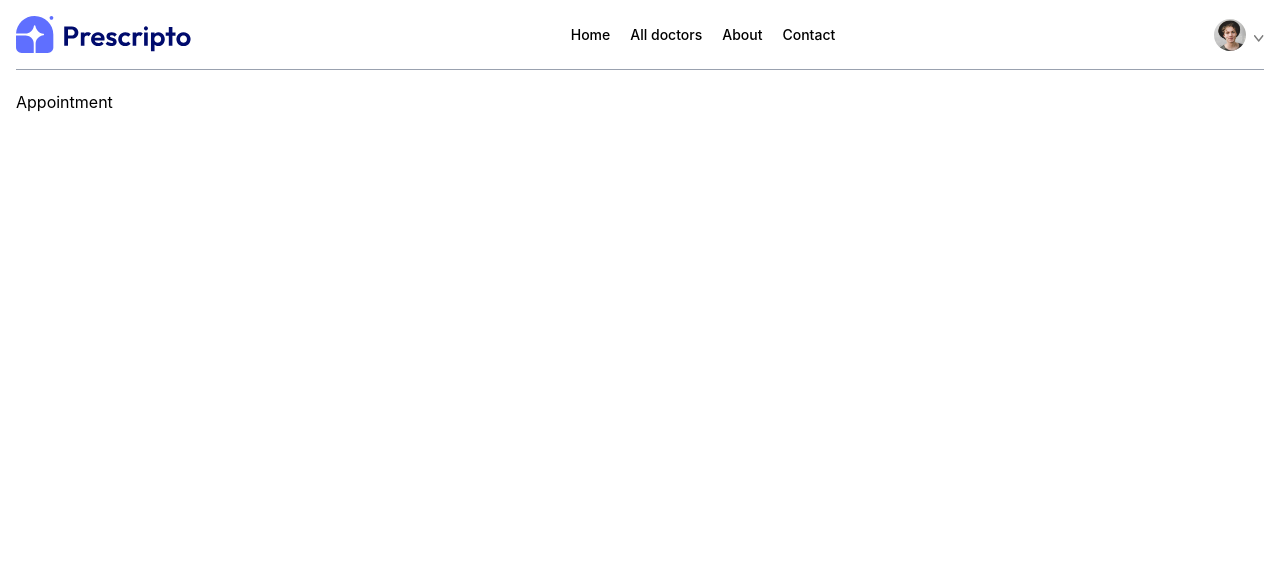
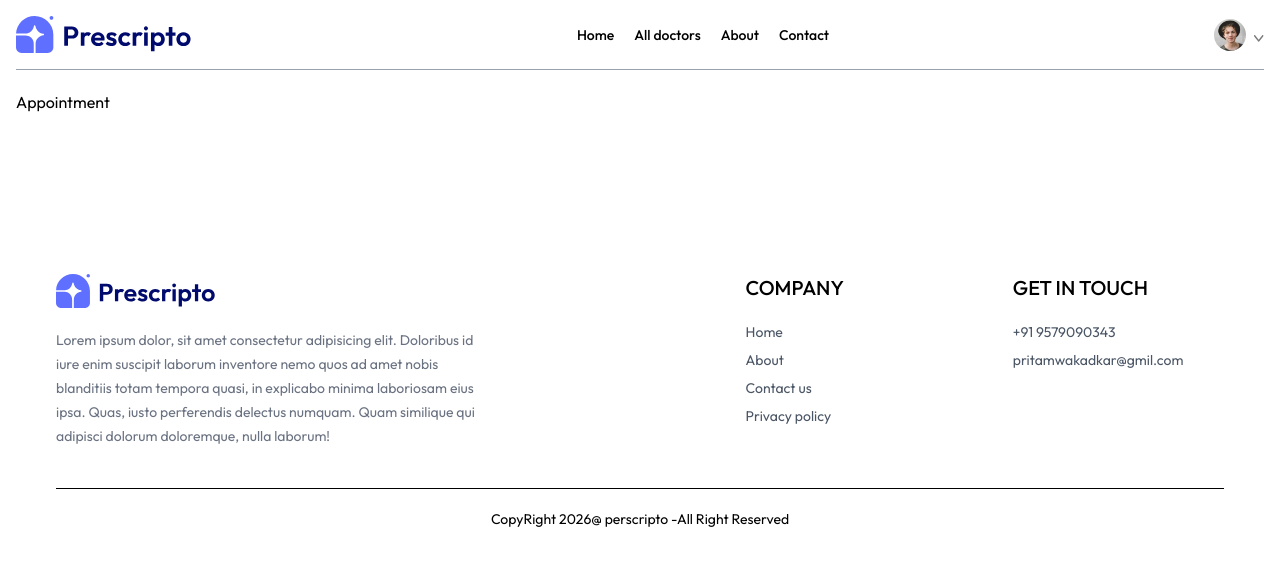
Before and after one commit to PritamWakadkar/clinicQueue, a React (Vite) app in the folder frontend/: page /appointment/1 in a window 1280 px wide. Shown: the top 566 px of the page. Built offline with nearby package versions, Linux system fonts and the light colour scheme.

Commit message:
banner and footer

```diff
--- a/frontend/src/App.jsx
+++ b/frontend/src/App.jsx
@@ -9,6 +9,7 @@
 import MyProfile from './pages/MyProfile'
 import Appointment from './pages/Appointment'
 import Navbar from './components/Navbar'
+import Footer from './components/Footer'
 
  const App = () => {
    return (
@@ -26,6 +27,7 @@
       <Route path='/my-profile' element={<MyProfile/>} />
       <Route path='/appointment/:docId' element={<Appointment />} />
     </Routes>
+    <Footer />
      </div>
    )
  }
--- /dev/null
+++ b/frontend/src/components/Banner.jsx
@@ -0,0 +1,26 @@
+import React from 'react'
+import { assets } from '../assets/assets/assets_frontend/assets'
+import { useNavigate } from 'react-router-dom'
+
+function Banner() {
+  const nevigate= useNavigate()
+  return (
+    <div className='flex bg-blue-500 rounded-lg px-6 sm:px-10 lg:px-10 my-20 md:mx-10 '>
+      {/* --------left side ------------ */}
+      <div className='flex-1 py-5 sm:py-10 lg:py-16 lg:pl-5'>
+      <div className='text-white font-semibold text-xl px-3 lg:text-5xl md:text-3xl '>
+         <p>Book Appointmrnt</p>
+         <p className='mt-4'>With 100+ Trusted Doctors</p>
+      </div>
+      <button onClick={()=>{nevigate('/login');scrollTo(0,0)}} className='bg-white text-sm sm:text-base text-gray-500 px-8 py-3 rounded-full mt-6 hover:scale-105 transition-all'>Create account</button>
+      </div>
+
+      {/* ----------right side----------- */}
+      <div className='hidden md:block md:w-1/2 lg:w-[370px] relative'>
+        <img className='w-full absolute bottom-0 right-0 max-w-md' src={assets.appointment_img} alt="" />
+      </div>
+    </div>
+  )
+}
+
+export default Banner
--- /dev/null
+++ b/frontend/src/components/Footer.jsx
@@ -0,0 +1,45 @@
+import React from 'react'
+import { assets } from '../assets/assets/assets_frontend/assets'
+
+const Footer = () => {
+  return (
+    <div className='md:mx-10'>
+        <div className='flex flex-xol sm:grid grid-cols-[3fr_1fr_1fr] gap-14 my-10 mt-40 text-sm'>
+                {/* ------LEFT SECTION------- */}
+                <div>
+                    <img className='mb-5 w-40' src={assets.logo} alt="" />
+                    <p className='w-full md:w-2/3 text-gray-500 leading-6 '> Lorem ipsum dolor, sit amet consectetur adipisicing elit. Doloribus id iure enim suscipit laborum inventore nemo quos ad amet nobis blanditiis totam tempora quasi, in explicabo minima laboriosam eius ipsa.
+                    Quas, iusto perferendis delectus  numquam. Quam similique qui adipisci dolorum doloremque, nulla laborum!</p>
+                </div>
+                {/* -------ceter section------- */}
+                <div>
+                    <p className='text-xl font-medium mb-5'>COMPANY</p>
+                    <ul className='flex flex-col gap-2 text-gray-600'>
+                        <li>Home</li>
+                        <li>About</li>
+                        <li>Contact us</li>
+                        <li>Privacy policy</li>
+                    </ul>
+                </div>
+
+                {/* --------right section-------- */}
+                <div>
+                    <p className='text-xl font-medium mb-5'>GET IN TOUCH</p>
+                    <ul className='flex flex-col gap-2 text-gray-600'>
+                        <li>+91 9579090343</li>
+                        <li>pritamwakadkar@gmil.com</li>
+                    </ul>
+                </div>
+
+        </div>
+        <div>
+            {/* -----------copyRight Text---------- */}
+
+            <hr />
+            <p className='py-5 text-sm text-center'>CopyRight 2026@ perscripto -All Right Reserved</p>
+        </div>
+    </div>
+  )
+}
+
+export default Footer
--- a/frontend/src/index.css
+++ b/frontend/src/index.css
@@ -1,6 +1,10 @@
+ @import url('https://fonts.googleapis.com/css2?family=Outfit:wght@100..900&display=swap');
  @import "tailwindcss";
 
 /* bg-[#5f6FFF] primry color */
+*{
+    font-family: outfit;
+}
 
 .active hr{
     @apply block
--- a/frontend/src/pages/Home.jsx
+++ b/frontend/src/pages/Home.jsx
@@ -2,6 +2,7 @@
 import Header from '../components/Header'
 import SpecialityMenu from '../components/specialityMenu'
 import TopDoctors from '../components/TopDoctors'
+import Banner from '../components/Banner'
 
 const Home = () => {
   return (
@@ -9,6 +10,7 @@
       <Header />
       <SpecialityMenu />
       <TopDoctors />
+      <Banner />
     </div>
   )
 }
```
